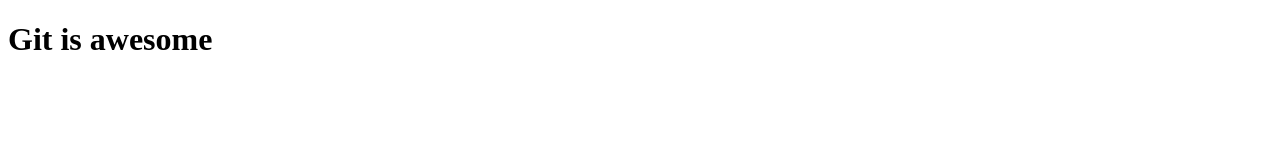
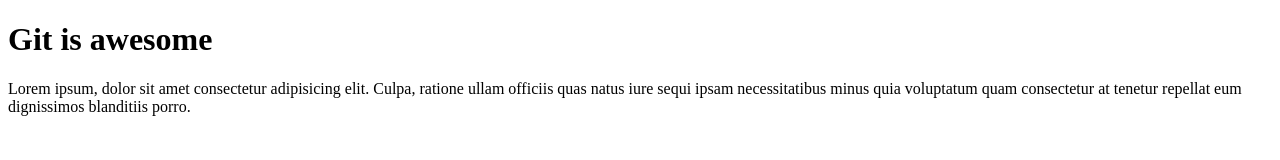
Before and after one commit to SeCre13/gitProject, a plain HTML site: page index.html in a window 1280 px wide. Drawn offline with Linux system fonts and the light colour scheme.

Commit message:
added paragraph

```diff
--- a/index.html
+++ b/index.html
@@ -7,6 +7,6 @@
 </head>
 <body>
     <h1>Git is awesome</h1>
-
+    <p>Lorem ipsum, dolor sit amet consectetur adipisicing elit. Culpa, ratione ullam officiis quas natus iure sequi ipsam necessitatibus minus quia voluptatum quam consectetur at tenetur repellat eum dignissimos blanditiis porro.</p>
 </body>
 </html>
```
